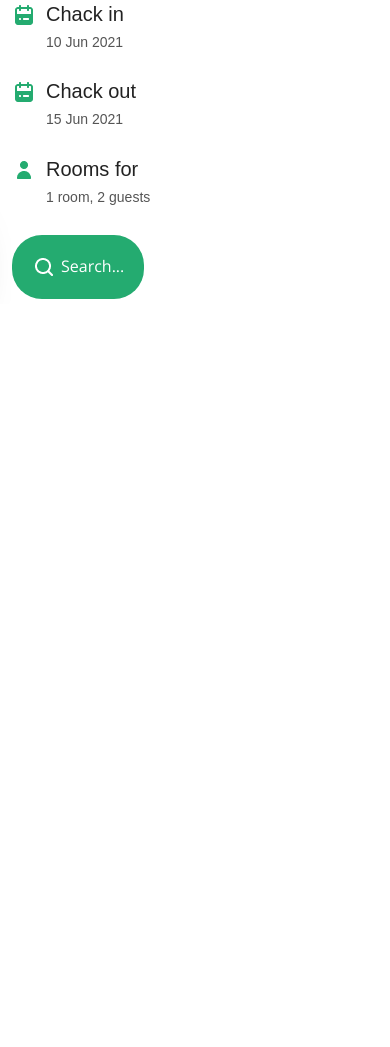
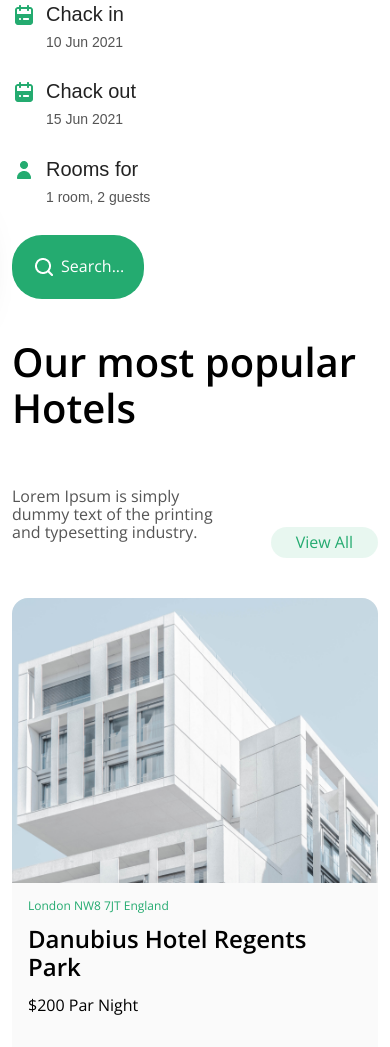
Before and after one commit to Isaque-correa/rent-hotel, a website: page index.html in a window 390 px wide. Shown: the part 953-2000 px from the top of the page. Before the commit the page ends 1257 px from the top, so only its background shows below. Drawn offline with nearby package versions, Linux system fonts and the light colour scheme.

Commit message:
inicializando e finalização dos card hotel popular mobile

```diff
--- /dev/null
+++ b/css/blocks/_card.scss
@@ -0,0 +1,75 @@
+.card {
+    &__title {
+        font-family: "open sans";
+        font-weight: 600;
+        font-size: 2.5rem;
+        color: var(--c-black);
+    }
+
+    &__cover {
+        display: flex;
+        width: 100%;
+        justify-content: space-between;
+        position: relative;
+    }
+
+    &__sub {
+        font-family: "open sans";
+        font-weight: 400;
+        color: var(--c-silver);
+        width: 60%;
+    }
+
+    &__btn {
+        background: rgba(36, 171, 112, 0.1);
+        position: absolute;
+        right: 0;
+        bottom: 0;
+        padding: .375rem 1.5625rem;
+        border-radius: 17.5rem;
+        text-decoration: none;
+        color: var(--c-green);
+        font-family: "open sans";
+        font-size: 16px;
+        font-weight: 400;
+    }
+
+    // &__content{
+    //     display: ;
+    // }
+    &__figure {
+        margin: 2.5rem 0 0;
+        background: #fafafa;
+        border-radius: 16px;
+
+        img {
+            border-radius: 16px 16px 0 0;
+            width: 100%;
+        }
+    }
+
+    &__figCover {
+        padding: 0 1rem 2.375rem;
+    }
+
+    &__figureCategoria {
+        color: var(--c-green);
+        font-size: .75rem;
+        font-family: "open sans";
+    }
+
+    &__figureLink {
+        font-family: "open sans";
+        font-size: 1.5rem;
+        font-weight: 600;
+        color: var(--c-black);
+        text-decoration: none;
+    }
+
+    &__price {
+        font-family: "open sans";
+        font-size: 400;
+        color: var(--c-black);
+        font-size: 1rem;
+    }
+}
--- a/css/style.scss
+++ b/css/style.scss
@@ -2,3 +2,4 @@
 @import "./blocks/header";
 @import "./utils/layout";
 @import "./blocks/banner";
+@import "./blocks/card";
--- a/index.html
+++ b/index.html
@@ -78,7 +78,7 @@
                         </select>
                     </div>
                 </div>
-                <div class="dropdown__location" >
+                <div class="dropdown__location">
                     <span class="dropdown__search" onclick=dropdownShow5()>
                         <img src="./image/search.png" alt="Location">
                         Search...
@@ -91,6 +91,40 @@
 
             </div>
         </section>
+        <section class="card">
+            <h3 class="card__title">Our most popular Hotels</h3>
+            <div class="card__cover">
+                <p class="card__sub">Lorem Ipsum is simply dummy text of the printing and typesetting industry.</p>
+                <a href="#" class="card__btn">View All</a>
+            </div>
+            <div class="card__content">
+
+                <figure class="card__figure">
+                    <img src="./image/house.png" alt="condominio">
+                    <figcaption class="card__figCover">
+                        <p class="card__figureCategoria">London NW8 7JT England</p>
+                        <a class="card__figureLink" href="">Danubius Hotel Regents Park</a>
+                        <p class="card__price">$200 Par Night</p>
+                    </figcaption>
+                </figure>
+                <figure class="card__figure">
+                    <img src="./image/house1.png" alt="condominio">
+                    <figcaption class="card__figCover">
+                        <p class="card__figureCategoria">London NW8 7JT England</p>
+                        <a class="card__figureLink" href="">Danubius Hotel Regents Park</a>
+                        <p class="card__price">$200 Par Night</p>
+                    </figcaption>
+                </figure>
+                <figure class="card__figure">
+                    <img src="./image/house2.png" alt="condominio">
+                    <figcaption class="card__figCover">
+                        <p class="card__figureCategoria">London NW8 7JT England</p>
+                        <a class="card__figureLink" href="">Danubius Hotel Regents Park</a>
+                        <p class="card__price">$200 Par Night</p>
+                    </figcaption>
+                </figure>
+            </div>
+        </section>
     </main>
     <script src="./js/main.js"></script>
 </body>
```
Also changed, not shown: css/style.css, image/house.png (added), image/house1.png (added), image/house2.png (added), 1 other file.
